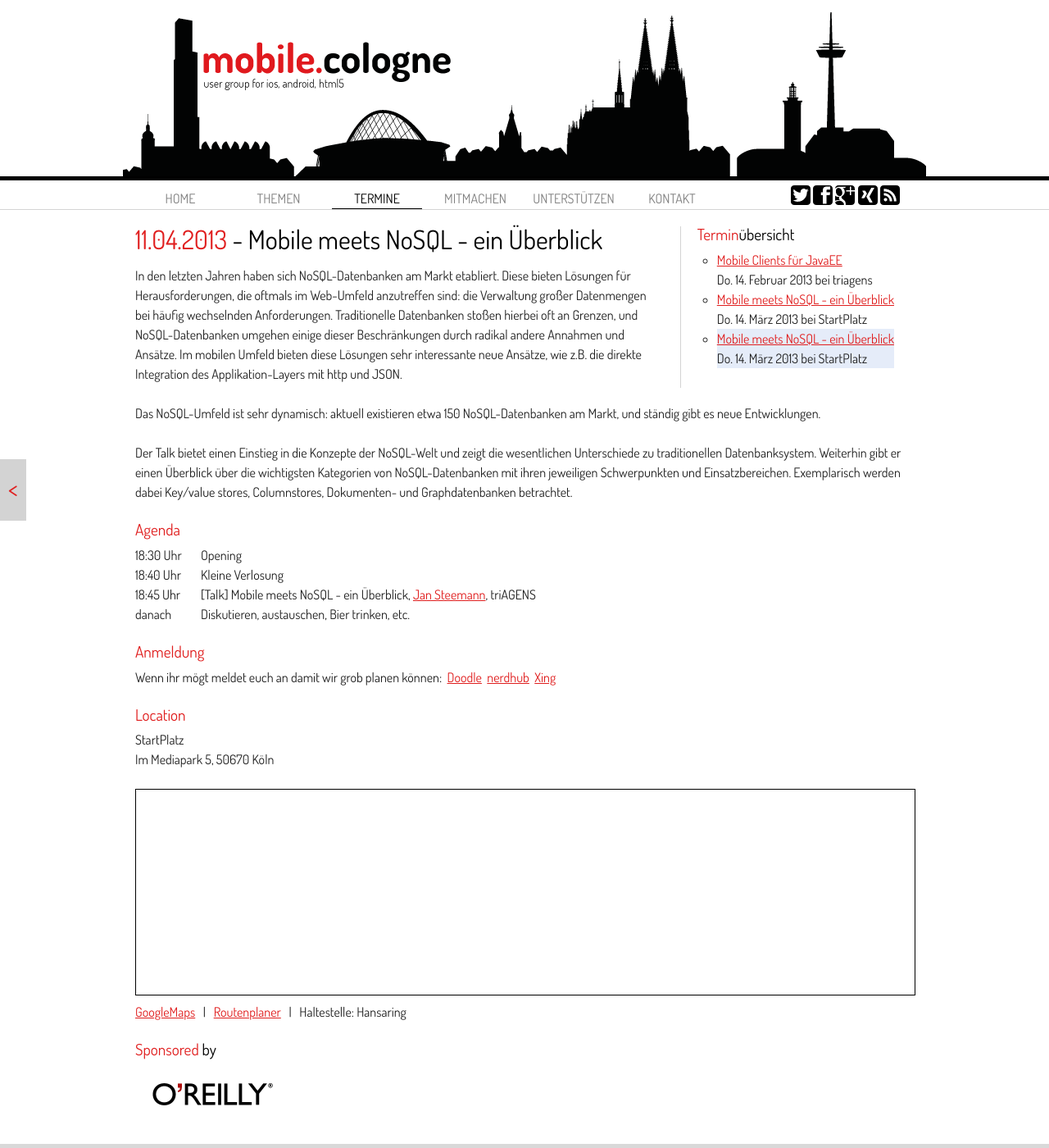
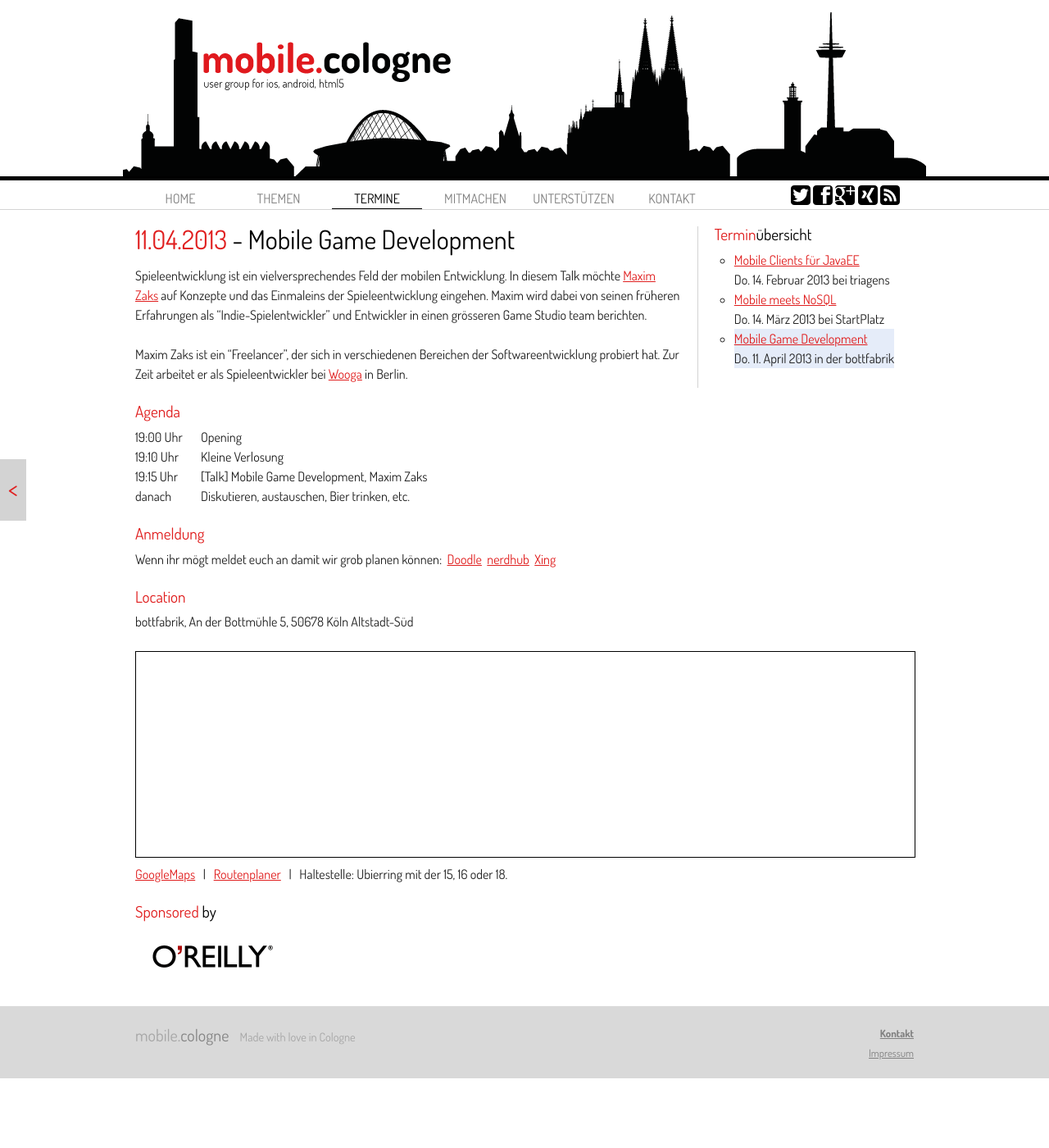
Before and after one commit to mobilecgn/mobilecgn.github.com, a Jekyll site: the page built from _posts/2013/2013-04-11-vortragsabend.html, in a window 1280 px wide and 1400 px high. Shown: the whole window at 82% size. Built offline with Jekyll 4.4.1, drawn with Linux system fonts in a browser that asks for light colours.

```diff
--- /dev/null
+++ b/_includes/_location_bottfabrik.html
@@ -0,0 +1,12 @@
+{% assign latitude = 50.94864 %}
+{% assign longitude = 6.94499 %}
+{% assign location = 'An der Bottmühle 5, 50678 Köln' %}
+
+<h3>Location</h3>
+<p>
+	bottfabrik, An der Bottmühle 5, 50678 Köln Altstadt-Süd
+</p>
+<p>
+{% include _location.html %}
+&nbsp; | &nbsp; Haltestelle: Ubierring mit der 15, 16 oder 18.
+</p>
--- a/_includes/_sidebar_newsletter.html
+++ b/_includes/_sidebar_newsletter.html
@@ -1,10 +1,12 @@
 <h2>Newsletter <span class="loud">abonnieren</span></h2>
 
+<!--
 <h3 style="font-family: Times New Roman; font-size: 30px; margin-bottom: 0; padding-bottom: 0;">
 	Google
 	<span              style="font-family: Arial; font-size: 16px; text-transform: uppercase; margin-left: -5px;">Group</span>
 	<span class="loud" style="font-family: Arial; font-size: 16px; margin-left: -5px;">Termineinladung</span>
 </h3>
+-->
 
 <form id="google-subscribe-form" action="http://groups.google.com/group/mobilecologne/boxsubscribe"
       style="margin: 0 0 0 20px; padding: 0;">
--- a/_posts/2013/2013-04-11-vortragsabend.html
+++ b/_posts/2013/2013-04-11-vortragsabend.html
@@ -1,46 +1,36 @@
 ---
 layout: post
-title: Mobile meets NoSQL - ein Überblick
-themen: ["Mobile meets NoSQL - ein Überblick"]
-all_events_title: Mobile meets NoSQL - ein Überblick
-all_events_text: Do. 14. März 2013 bei StartPlatz
+title: Mobile Game Development
+themen: ["Mobile Game Development"]
+all_events_title: Mobile Game Development
+all_events_text: Do. 11. April 2013 in der bottfabrik
 doodle: http://www.doodle.com/qgmxewqruxqkzegz
 xing: https://www.xing.com/events/-1199695
 nerdhub: http://www.nerdhub.de/events/105-mobile-cologne/dates/1137
 ---
 
 <p>
-	In den letzten Jahren haben sich NoSQL-Datenbanken am Markt etabliert.
-	Diese bieten Lösungen für Herausforderungen, die oftmals im Web-Umfeld
-	anzutreffen sind: die Verwaltung großer Datenmengen bei häufig
-	wechselnden Anforderungen.
-	Traditionelle Datenbanken stoßen hierbei oft an Grenzen, und NoSQL-Datenbanken
-	umgehen einige dieser Beschränkungen durch radikal andere Annahmen und Ansätze.
-	Im mobilen Umfeld bieten diese Lösungen sehr interessante neue Ansätze,
-	wie z.B. die direkte Integration des Applikation-Layers mit http und JSON.
+	Spieleentwicklung ist ein vielversprechendes Feld der mobilen Entwicklung.
+	In diesem Talk möchte <a href="https://twitter.com/iceX33">Maxim Zaks</a> auf Konzepte und
+	das Einmaleins der Spieleentwicklung eingehen.
+	Maxim wird dabei von seinen früheren Erfahrungen als “Indie-Spielentwickler”
+	und Entwickler in einen grösseren Game Studio team berichten.
 </p>
 <p>
-	Das NoSQL-Umfeld ist sehr dynamisch: aktuell existieren etwa 150
-	NoSQL-Datenbanken am Markt, und ständig gibt es neue Entwicklungen.
-</p>
-<p>
-	Der Talk bietet einen Einstieg in die Konzepte der NoSQL-Welt und zeigt die
-	wesentlichen Unterschiede zu traditionellen Datenbanksystem.
-	Weiterhin gibt er einen Überblick über die wichtigsten Kategorien
-	von NoSQL-Datenbanken mit ihren jeweiligen Schwerpunkten und Einsatzbereichen.
-	Exemplarisch werden dabei Key/value stores, Columnstores,
-	Dokumenten- und Graphdatenbanken betrachtet.
+	Maxim Zaks ist ein “Freelancer”, der sich in verschiedenen Bereichen
+	der Softwareentwicklung probiert hat.
+	Zur Zeit arbeitet er als Spieleentwickler bei <a href="http://www.wooga.com/">Wooga</a> in Berlin.
 </p>
 
 <h3>Agenda</h3>
 <div class="container span-15 last clear">
-	<div class="span-2">18:30 Uhr</div>
+	<div class="span-2">19:00 Uhr</div>
 	<div class="span-13 last">Opening</div>
-	<div class="span-2">18:40 Uhr</div>
+	<div class="span-2">19:10 Uhr</div>
 	<div class="span-13 last">Kleine Verlosung</div>
-	<div class="span-2">18:45 Uhr</div>
+	<div class="span-2">19:15 Uhr</div>
 	<div class="span-13 last">
-		[Talk] Mobile meets NoSQL - ein Überblick, <a href="https://twitter.com/steemann" target="_blank">Jan Steemann</a>, triAGENS<br/>
+		[Talk] Mobile Game Development, Maxim Zaks<br/>
 	</div>
 	<div class="span-2">danach</div>
 	<div class="span-13 last">Diskutieren, austauschen, Bier trinken, etc.</div>
@@ -55,7 +45,7 @@ nerdhub: http://www.nerdhub.de/events/105-mobile-cologne/dates/1137
 	<a href="{{ page.xing }}" target="_blank">Xing</a>
 </p>
 
-{% include _location_startplatz.html %}
+{% include _location_bottfabrik.html %}
 
 <div class="container span-20 last clear">
 	<div class="span-10">
```
Also changed, not shown: _posts/2013/2013-03-14-vortragsabend.html (+4 -4 lines), index.html (+10 -19 lines), termine.html (+3 -6 lines).
